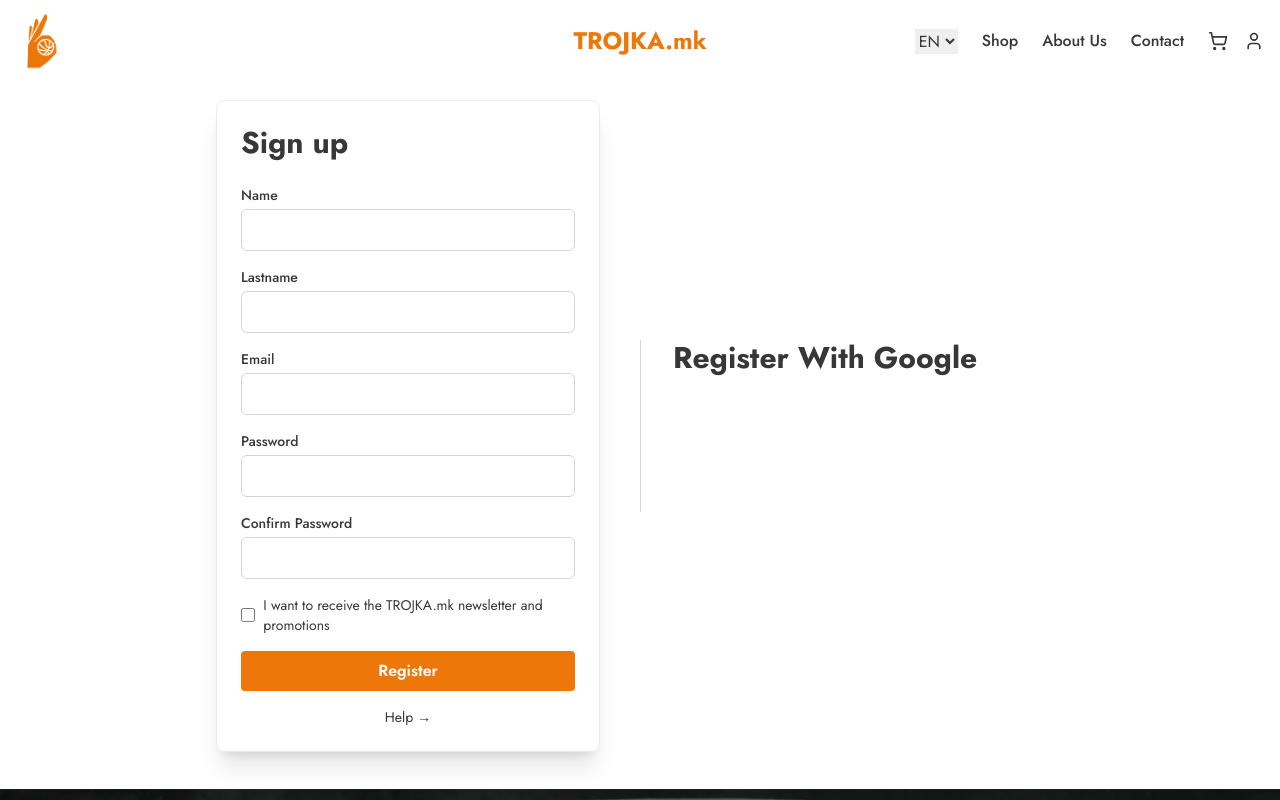
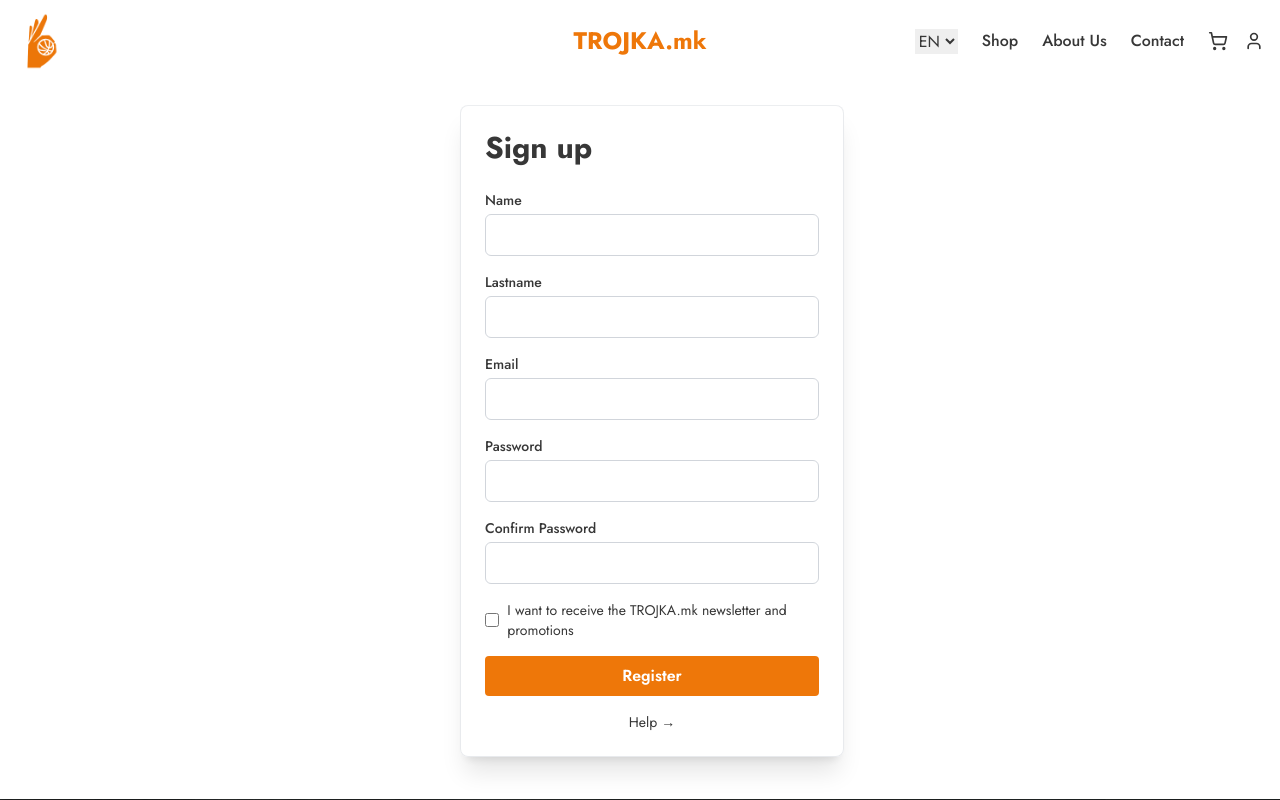
Before and after one commit to Slobodan-Krdzev/nba_buzz, a Next.js app: page /en/register in a window 1280 px wide. Shown: the top 800 px of the page. Built offline with nearby package versions, Linux system fonts and the light colour scheme.

Commit message:
register fix

```diff
--- a/app/Components/Forms/RegisterFrom.tsx
+++ b/app/Components/Forms/RegisterFrom.tsx
@@ -43,7 +43,7 @@
     <motion.div
       initial={{ opacity: 0 }}
       animate={{ opacity: 1 }}
-      className="w-[90%] md:w-full max-w-sm mx-auto lg:mr-5 p-6 shadow-xl border-[0.5px] border-[#d1d5db80] rounded-lg text-titles"
+      className="w-[90%] md:w-full max-w-sm mx-auto lg:mr-5 p-6 shadow-xl border-[0.5px] border-[#d1d5db80] rounded-lg bg-white/95 backdrop-blur-sm text-titles"
     >
       <h2 className="text-3xl font-bold mb-6">{t('title')}</h2>
       {(Object.entries(formData) as [keyof RegisterFormData, string][]).map(([key, value], index) => (
--- a/app/Components/Home/Hero3Components/SwiperItem.tsx
+++ b/app/Components/Home/Hero3Components/SwiperItem.tsx
@@ -17,7 +17,7 @@
       style={{
         backgroundImage: `url(${slide.img})`,
       }}
-        className={`relative bg-cover bg-center w-full h-[calc(40dvh-70px)] md:h-[calc(60dvh-70px)] lg:h-[calc(100dvh-62.6px)]`}
+      className={`relative bg-cover bg-center w-full h-[calc(70dvh-70px)] md:h-[calc(60dvh-70px)] lg:h-[calc(100dvh-62.6px)]`}
     >
       <div className="w-full h-full bg-black/40 flex justify-center items-center">
         <div className="flex flex-col justify-center items-center w-[95%] md:w-[70%] xl:w-[50%]">
--- a/app/[locale]/antic/page.tsx
+++ b/app/[locale]/antic/page.tsx
@@ -12,7 +12,7 @@
   return (
     <>
       <section
-        className="w-full flex flex-col justify-center items-center h-[calc(40dvh-70px)] md:h-[calc(60dvh-70px)] lg:h-[calc(100dvh-62.6px)] text-white relative bg-cover bg-center"
+        className="w-full flex flex-col justify-center items-center h-[calc(60dvh-70px)] md:h-[calc(60dvh-70px)] lg:h-[calc(100dvh-62.6px)] text-white relative bg-cover bg-center"
         style={{ backgroundImage: "url(/common/heroSection2.jpg)" }}
       >
         <div className="absolute inset-0 bg-black/40 z-0" />
@@ -36,13 +36,13 @@
         </div>
 
         <div className="basis-1 lg:basis-[70%]">
-          <Image src={'/common/productsHero.jpg'} alt="Antic collection" width={1920} height={100} className="shadow-xl"/>
+          <Image src={'/common/productsHero.jpg'} alt="Antic collection" width={1920} height={100} className="shadow-xl" />
         </div>
       </section>
 
       <section className="py-16 px-4 md:px-8 lg:px-16 flex flex-col lg:flex-row items-center gap-6">
         <div className="basis-1 lg:basis-[70%] order-2 lg-order-1">
-          <Image src={'/poses/8.jpg'} alt="Pero walking over LeBron — inspired design" width={1920} height={100} className="shadow-xl"/>
+          <Image src={'/poses/8.jpg'} alt="Pero walking over LeBron — inspired design" width={1920} height={100} className="shadow-xl" />
         </div>
         <div className="basis-1 lg:basis-[60%] order-1 lg:order-2">
           <SectionTitle title={t("whyTitle")} />
--- a/app/[locale]/luka/page.tsx
+++ b/app/[locale]/luka/page.tsx
@@ -12,8 +12,8 @@
   return (
     <>
       <section
-        className="w-full flex flex-col justify-center items-center h-[calc(40dvh-70px)] md:h-[calc(60dvh-70px)] lg:h-[calc(100dvh-62.6px)] text-white relative bg-cover bg-center"
-        style={{ backgroundImage: "url(/common/heroSection.png)"}}
+        className="w-full flex flex-col justify-center items-center h-[calc(60dvh-70px)] md:h-[calc(60dvh-70px)] lg:h-[calc(100dvh-62.6px)] text-white relative bg-cover bg-center"
+        style={{ backgroundImage: "url(/common/heroSection.png)" }}
       >
         <div className="absolute inset-0 bg-black/40 z-0" />
         <div className="relative z-10 text-center">
@@ -36,13 +36,13 @@
         </div>
 
         <div className="basis-1 lg:basis-[70%]">
-          <Image src={'/common/newsletter.jpg'} alt="Luka collection" width={1920} height={100} className="shadow-xl"/>
+          <Image src={'/common/newsletter.jpg'} alt="Luka collection" width={1920} height={100} className="shadow-xl" />
         </div>
       </section>
 
       <section className="py-16 px-4 md:px-8 lg:px-16 flex flex-col lg:flex-row items-center gap-6">
         <div className="basis-1 lg:basis-[70%] order-2 lg-order-1">
-          <Image src={'/poses/7.jpg'} alt="Luka step-back inspired design" width={1920} height={100} className="shadow-xl"/>
+          <Image src={'/poses/7.jpg'} alt="Luka step-back inspired design" width={1920} height={100} className="shadow-xl" />
         </div>
         <div className="basis-1 lg:basis-[60%] order-1 lg:order-2">
           <SectionTitle title={t("actionTitle")} />
--- a/app/[locale]/register/page.tsx
+++ b/app/[locale]/register/page.tsx
@@ -14,11 +14,9 @@
     if (isAuthenticated) router.replace('/profile');
   }, [isAuthenticated, router]);
   return (
-    <section className="h-[calc(100dvh-74px)] flex flex-col md:flex-row gap-5 justify-center items-center text-titles">
-      <RegisterFrom tNs="auth.register" />
-
-      <div className="w-[90%] md:w-[50%] border-t-[1px] md:border-t-0 md:border-l-[1px] border-gray-300 h-auto py-28 md:pt-0 md:pl-8">
-        <h2 className="text-3xl text-center md:text-left font-bold mb-6">{t("withGoogle")}</h2>
+    <section className=" flex min-h-[calc(100dvh-64px)] w-full items-center justify-center px-4 py-10 text-titles">
+      <div className="w-full max-w-md">
+        <RegisterFrom tNs="auth.register" />
       </div>
     </section>
   );
--- a/app/[locale]/theJoker/page.tsx
+++ b/app/[locale]/theJoker/page.tsx
@@ -12,8 +12,8 @@
   return (
     <>
       <section
-        className="w-full flex flex-col justify-center items-center text-white relative bg-cover bg-center h-[calc(40dvh-70px)] md:h-[calc(60dvh-70px)] lg:h-[calc(100dvh-62.6px)]"
-        style={{ backgroundImage: "url(/common/heroSection3.png)"}}
+        className="w-full flex flex-col justify-center items-center text-white relative bg-cover bg-center h-[calc(60dvh-70px)] md:h-[calc(60dvh-70px)] lg:h-[calc(100dvh-62.6px)]"
+        style={{ backgroundImage: "url(/common/heroSection3.png)" }}
       >
         <div className="absolute inset-0 bg-black/40 z-0" />
         <div className="relative z-10 text-center">
@@ -36,18 +36,18 @@
         </div>
 
         <div className="basis-1 lg:basis-[70%]">
-          <Image src={'/common/newsletter.jpg'} alt="Image" width={1920} height={100} className="shadow-xl"/>
+          <Image src={'/common/newsletter.jpg'} alt="Image" width={1920} height={100} className="shadow-xl" />
         </div>
       </section>
 
       <section className="py-16 px-4 md:px-8 lg:px-16 flex flex-col lg:flex-row items-center gap-6">
         <div className="basis-1 lg:basis-[70%] order-2 lg-order-1">
-          <Image src={'/poses/9.jpg'} alt="Image" width={1920} height={100} className="shadow-xl"/>
+          <Image src={'/poses/9.jpg'} alt="Image" width={1920} height={100} className="shadow-xl" />
         </div>
         <div className="basis-1 lg:basis-[60%] order-1 lg:order-2">
           <SectionTitle title={t("whyTitle")} />
 
-        <p className="lg:w-[80%] m-auto text-center">{t("whyText")}</p>
+          <p className="lg:w-[80%] m-auto text-center">{t("whyText")}</p>
         </div>
       </section>
 
```
Also changed, not shown: app/[locale]/globals.css (+6 -0 lines). Lines whose indentation alone changed are shown as unchanged.
